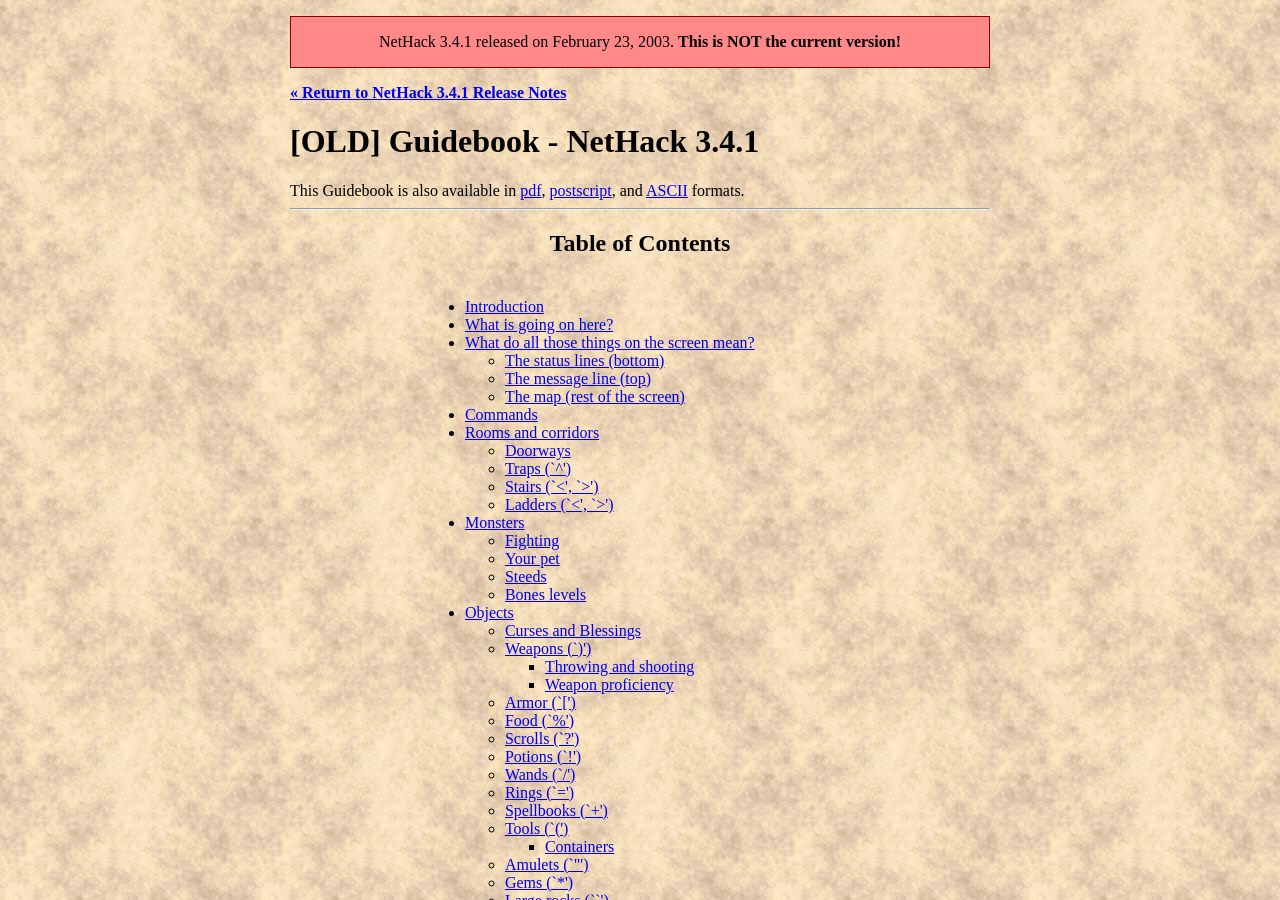
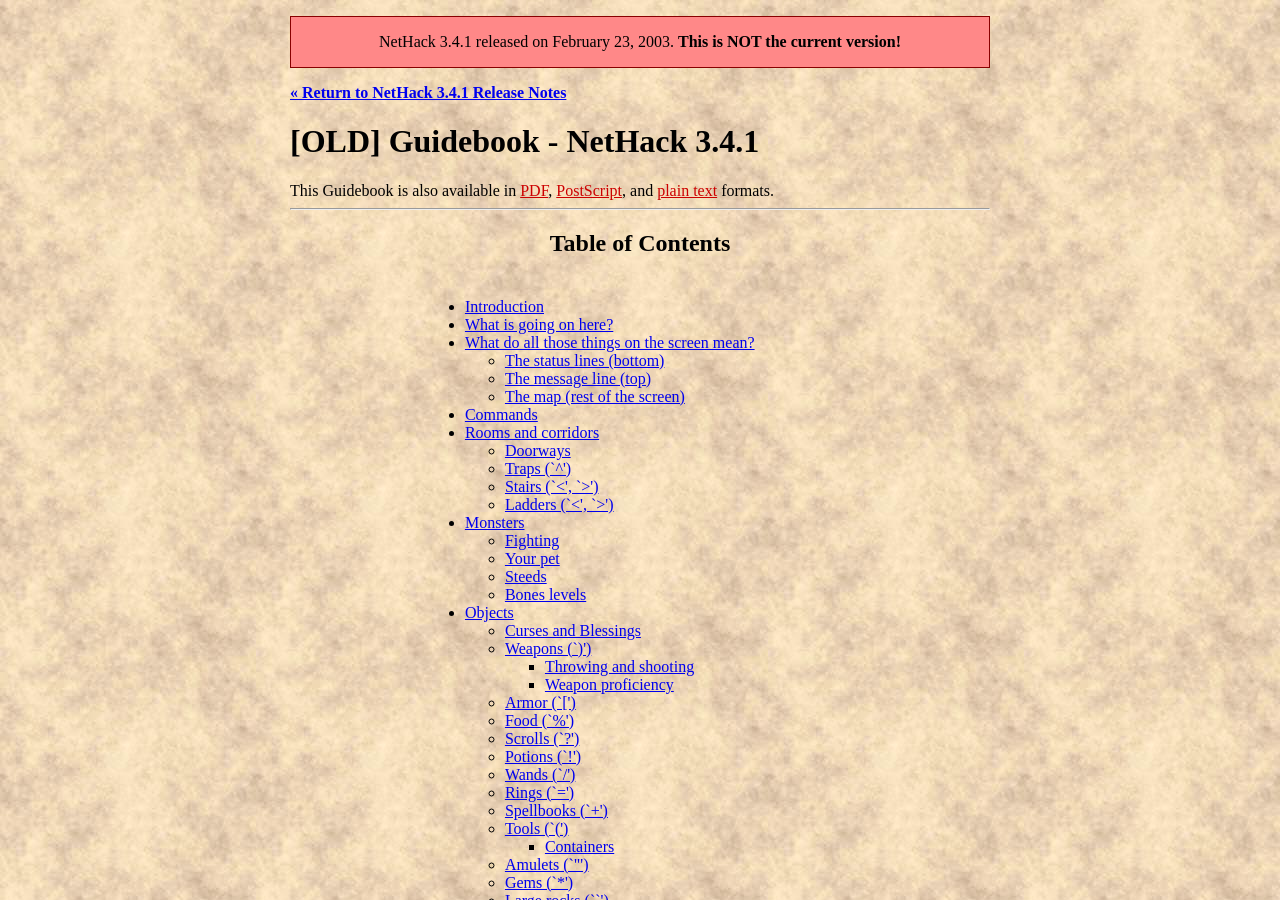
Before and after one commit to tung/nethack-www, a Jekyll site: the page built from v341/guidebook.html, in a window 1280 px wide and 900 px high. Built offline with Jekyll 4.4.1, drawn with Linux system fonts in a browser that asks for light colours.

Commit message:
Fix links in NetHack 3.4.1 Guidebook

```diff
--- a/v341/guidebook.html
+++ b/v341/guidebook.html
@@ -8,111 +8,111 @@
     url: release.html
 ---
 This Guidebook is also available in
-<a href="http://nethack.sourceforge.net/docs/nh341/Guidebook.pdf">pdf</a>,
-<a href="http://nethack.sourceforge.net/docs/nh341/Guidebook.ps">postscript</a>,
+<a href="#TODO">PDF</a>,
+<a href="#TODO">PostScript</a>,
 and
-<a href="http://nethack.sourceforge.net/docs/nh341/Guidebook.txt">ASCII</a>
+<a href="#TODO">plain text</a>
 formats.
 <hr>
 <center><h2>
 <a name="_TOC">Table of Contents</a>
 </h2></center><br>
 <center><table><tr><td><ul>
-<li><a href="Guidebook.html#_TOCentry_1">Introduction
-</a>
-<li><a href="Guidebook.html#_TOCentry_2">What is going on here?
-</a>
-<li><a href="Guidebook.html#_TOCentry_3">What do all those things on the screen mean?
-</a>
-<ul><li><a href="Guidebook.html#_TOCentry_4">The status lines (bottom)
-</a>
-<li><a href="Guidebook.html#_TOCentry_5">The message line (top)
-</a>
-<li><a href="Guidebook.html#_TOCentry_6">The map (rest of the screen)
-</a>
-</ul><li><a href="Guidebook.html#_TOCentry_7">Commands
-</a>
-<li><a href="Guidebook.html#_TOCentry_8">Rooms and corridors
-</a>
-<ul><li><a href="Guidebook.html#_TOCentry_9">Doorways
-</a>
-<li><a href="Guidebook.html#_TOCentry_10">Traps (`^')
-</a>
-<li><a href="Guidebook.html#_TOCentry_11">Stairs (`&lt;', `&gt;')
-</a>
-<li><a href="Guidebook.html#_TOCentry_12">Ladders (`&lt;', `&gt;')
-</a>
-</ul><li><a href="Guidebook.html#_TOCentry_13">Monsters
-</a>
-<ul><li><a href="Guidebook.html#_TOCentry_14">Fighting
-</a>
-<li><a href="Guidebook.html#_TOCentry_15">Your pet
-</a>
-<li><a href="Guidebook.html#_TOCentry_16">Steeds
-</a>
-<li><a href="Guidebook.html#_TOCentry_17">Bones levels
-</a>
-</ul><li><a href="Guidebook.html#_TOCentry_18">Objects
-</a>
-<ul><li><a href="Guidebook.html#_TOCentry_19">Curses and Blessings
-</a>
-<li><a href="Guidebook.html#_TOCentry_20">Weapons (`)')
-</a>
-<ul><li><a href="Guidebook.html#_TOCentry_21">Throwing and shooting
-</a>
-<li><a href="Guidebook.html#_TOCentry_22">Weapon proficiency
-</a>
-</ul><li><a href="Guidebook.html#_TOCentry_23">Armor (`[')
-</a>
-<li><a href="Guidebook.html#_TOCentry_24">Food (`%')
-</a>
-<li><a href="Guidebook.html#_TOCentry_25">Scrolls (`?')
-</a>
-<li><a href="Guidebook.html#_TOCentry_26">Potions (`!')
-</a>
-<li><a href="Guidebook.html#_TOCentry_27">Wands (`/')
-</a>
-<li><a href="Guidebook.html#_TOCentry_28">Rings (`=')
-</a>
-<li><a href="Guidebook.html#_TOCentry_29">Spellbooks (`+')
-</a>
-<li><a href="Guidebook.html#_TOCentry_30">Tools (`(')
-</a>
-<ul><li><a href="Guidebook.html#_TOCentry_31">Containers
-</a>
-</ul><li><a href="Guidebook.html#_TOCentry_32">Amulets (`&quot;')
-</a>
-<li><a href="Guidebook.html#_TOCentry_33">Gems (`*')
-</a>
-<li><a href="Guidebook.html#_TOCentry_34">Large rocks (``')
-</a>
-<li><a href="Guidebook.html#_TOCentry_35">Gold (`$')
-</a>
-</ul><li><a href="Guidebook.html#_TOCentry_36">Conduct
-</a>
-<li><a href="Guidebook.html#_TOCentry_37">Options
-</a>
-<ul><li><a href="Guidebook.html#_TOCentry_38">Setting the options
-</a>
-<li><a href="Guidebook.html#_TOCentry_39">Using the NETHACKOPTIONS environment variable
-</a>
-<li><a href="Guidebook.html#_TOCentry_40">Using a configuration file
-</a>
-<li><a href="Guidebook.html#_TOCentry_41">Customization options
-</a>
-<li><a href="Guidebook.html#_TOCentry_42">Window Port Customization options
-</a>
-<li><a href="Guidebook.html#_TOCentry_43">Platform-specific Customization options
-</a>
-<li><a href="Guidebook.html#_TOCentry_44">Configuring User Sounds
-</a>
-<li><a href="Guidebook.html#_TOCentry_45">Configuring NetHack for Play by the Blind
-</a>
-</ul><li><a href="Guidebook.html#_TOCentry_46">Scoring
-</a>
-<li><a href="Guidebook.html#_TOCentry_47">Explore mode
-</a>
-<li><a href="Guidebook.html#_TOCentry_48">Credits
+<li><a href="#_TOCentry_1">Introduction
+</a>
+<li><a href="#_TOCentry_2">What is going on here?
+</a>
+<li><a href="#_TOCentry_3">What do all those things on the screen mean?
+</a>
+<ul><li><a href="#_TOCentry_4">The status lines (bottom)
+</a>
+<li><a href="#_TOCentry_5">The message line (top)
+</a>
+<li><a href="#_TOCentry_6">The map (rest of the screen)
+</a>
+</ul><li><a href="#_TOCentry_7">Commands
+</a>
+<li><a href="#_TOCentry_8">Rooms and corridors
+</a>
+<ul><li><a href="#_TOCentry_9">Doorways
+</a>
+<li><a href="#_TOCentry_10">Traps (`^')
+</a>
+<li><a href="#_TOCentry_11">Stairs (`&lt;', `&gt;')
+</a>
+<li><a href="#_TOCentry_12">Ladders (`&lt;', `&gt;')
+</a>
+</ul><li><a href="#_TOCentry_13">Monsters
+</a>
+<ul><li><a href="#_TOCentry_14">Fighting
+</a>
+<li><a href="#_TOCentry_15">Your pet
+</a>
+<li><a href="#_TOCentry_16">Steeds
+</a>
+<li><a href="#_TOCentry_17">Bones levels
+</a>
+</ul><li><a href="#_TOCentry_18">Objects
+</a>
+<ul><li><a href="#_TOCentry_19">Curses and Blessings
+</a>
+<li><a href="#_TOCentry_20">Weapons (`)')
+</a>
+<ul><li><a href="#_TOCentry_21">Throwing and shooting
+</a>
+<li><a href="#_TOCentry_22">Weapon proficiency
+</a>
+</ul><li><a href="#_TOCentry_23">Armor (`[')
+</a>
+<li><a href="#_TOCentry_24">Food (`%')
+</a>
+<li><a href="#_TOCentry_25">Scrolls (`?')
+</a>
+<li><a href="#_TOCentry_26">Potions (`!')
+</a>
+<li><a href="#_TOCentry_27">Wands (`/')
+</a>
+<li><a href="#_TOCentry_28">Rings (`=')
+</a>
+<li><a href="#_TOCentry_29">Spellbooks (`+')
+</a>
+<li><a href="#_TOCentry_30">Tools (`(')
+</a>
+<ul><li><a href="#_TOCentry_31">Containers
+</a>
+</ul><li><a href="#_TOCentry_32">Amulets (`&quot;')
+</a>
+<li><a href="#_TOCentry_33">Gems (`*')
+</a>
+<li><a href="#_TOCentry_34">Large rocks (``')
+</a>
+<li><a href="#_TOCentry_35">Gold (`$')
+</a>
+</ul><li><a href="#_TOCentry_36">Conduct
+</a>
+<li><a href="#_TOCentry_37">Options
+</a>
+<ul><li><a href="#_TOCentry_38">Setting the options
+</a>
+<li><a href="#_TOCentry_39">Using the NETHACKOPTIONS environment variable
+</a>
+<li><a href="#_TOCentry_40">Using a configuration file
+</a>
+<li><a href="#_TOCentry_41">Customization options
+</a>
+<li><a href="#_TOCentry_42">Window Port Customization options
+</a>
+<li><a href="#_TOCentry_43">Platform-specific Customization options
+</a>
+<li><a href="#_TOCentry_44">Configuring User Sounds
+</a>
+<li><a href="#_TOCentry_45">Configuring NetHack for Play by the Blind
+</a>
+</ul><li><a href="#_TOCentry_46">Scoring
+</a>
+<li><a href="#_TOCentry_47">Explore mode
+</a>
+<li><a href="#_TOCentry_48">Credits
 </a>
 </ul></td></tr></table></center><hr>
 <h1 align=center>A Guide to the Mazes of Menace
@@ -163,7 +163,7 @@
 gather your gear, eat what may be your last meal outside, and enter the
 dungeon...
 
-<h5 align=right>[Back to <a href="Guidebook.html#_TOC">Table of Contents</a>.]</h5><h2><a name="_TOCentry_2">2 What is going on here?
+<h5 align=right>[Back to <a href="#_TOC">Table of Contents</a>.]</h5><h2><a name="_TOCentry_2">2 What is going on here?
 </a></h2><p>You have just begun a game of NetHack.  Your goal is to grab as much
 treasure as you can, retrieve the Amulet of Yendor, and escape the
 Mazes of Menace alive.
@@ -229,7 +229,7 @@
 (including other orcs).  Above all others, Orcs hate Elves with a passion
 unequalled, and will go out of their way to kill one at any opportunity.
 The armor and weapons fashioned by the Orcs are typically of inferior quality.
-<h5 align=right>[Back to <a href="Guidebook.html#_TOC">Table of Contents</a>.]</h5><h2><a name="_TOCentry_3">3 What do all those things on the screen mean?
+<h5 align=right>[Back to <a href="#_TOC">Table of Contents</a>.]</h5><h2><a name="_TOCentry_3">3 What do all those things on the screen mean?
 </a></h2><p>On the screen is kept a map of where you have
 been and what you have seen on the current dungeon level; as you
 explore more of the level, it appears on the screen in front of you.
@@ -482,7 +482,7 @@
 symbol represents with the `/' command (see the next section for
 more info).
 
-<h5 align=right>[Back to <a href="Guidebook.html#_TOC">Table of Contents</a>.]</h5><h2><a name="_TOCentry_7">4 Commands
+<h5 align=right>[Back to <a href="#_TOC">Table of Contents</a>.]</h5><h2><a name="_TOCentry_7">4 Commands
 </a></h2><p>Commands are initiated by typing one or two characters.  Some commands,
 like ``search'', do not require that any more information be collected by
 NetHack.  Other commands might require additional information, for
@@ -994,7 +994,7 @@
 <dd>
 Untrap a trap, door, or chest.  Same as ``#untrap'' or ``M-u''.
 
-</dl><h5 align=right>[Back to <a href="Guidebook.html#_TOC">Table of Contents</a>.]</h5><h2><a name="_TOCentry_8">5 Rooms and corridors
+</dl><h5 align=right>[Back to <a href="#_TOC">Table of Contents</a>.]</h5><h2><a name="_TOCentry_8">5 Rooms and corridors
 </a></h2><p>Rooms and corridors in the dungeon are either lit or dark.
 Any lit areas within your line of sight will be displayed;
 dark areas are only displayed if they are within one space of you.
@@ -1059,7 +1059,7 @@
 </a></h3><p>Ladders serve the same purpose as staircases, and the two types of
 inter-level connections are nearly indistinguishable during game play.
 
-<h5 align=right>[Back to <a href="Guidebook.html#_TOC">Table of Contents</a>.]</h5><h2><a name="_TOCentry_13">6 Monsters
+<h5 align=right>[Back to <a href="#_TOC">Table of Contents</a>.]</h5><h2><a name="_TOCentry_13">6 Monsters
 </a></h2><p>Monsters you cannot see are not displayed on the screen.  Beware!
 You may suddenly come upon one in a dark place.  Some magic items can
 help you locate them before they locate you (which some monsters can do
@@ -1125,7 +1125,7 @@
 former player; it is probably still lurking around, gloating over its
 last victory.
 
-<h5 align=right>[Back to <a href="Guidebook.html#_TOC">Table of Contents</a>.]</h5><h2><a name="_TOCentry_18">7 Objects
+<h5 align=right>[Back to <a href="#_TOC">Table of Contents</a>.]</h5><h2><a name="_TOCentry_18">7 Objects
 </a></h2><p>When you find something in the dungeon, it is common to want to pick
 it up.  In NetHack, this is accomplished automatically by walking over
 the object (unless you turn off the
@@ -1512,7 +1512,7 @@
 of monsters in the dungeon that may be influenced by the amount of gold
 you are carrying (shopkeepers aside).
 
-<h5 align=right>[Back to <a href="Guidebook.html#_TOC">Table of Contents</a>.]</h5><h2><a name="_TOCentry_36">8 Conduct
+<h5 align=right>[Back to <a href="#_TOC">Table of Contents</a>.]</h5><h2><a name="_TOCentry_36">8 Conduct
 </a></h2><p>As if winning NetHack were not difficult enough, certain players
 seek to challenge themselves by imposing restrictions on the
 way they play the game.  The game automatically tracks some of
@@ -1609,7 +1609,7 @@
 game offers you an opportunity to make a wish for an item, you may
 choose ``nothing'' if you want to decline.
 
-<h5 align=right>[Back to <a href="Guidebook.html#_TOC">Table of Contents</a>.]</h5><h2><a name="_TOCentry_37">9 Options
+<h5 align=right>[Back to <a href="#_TOC">Table of Contents</a>.]</h5><h2><a name="_TOCentry_37">9 Options
 </a></h2><p>Due to variations in personal tastes and conceptions of how NetHack
 should do things, there are options you can set to change how NetHack
 behaves.
@@ -2442,7 +2442,7 @@
 default representation of the dungeon using standard ASCII characters
 with fancier characters from extended character sets, and these fancier
 characters can annoy screen-readers.
-</dl><h5 align=right>[Back to <a href="Guidebook.html#_TOC">Table of Contents</a>.]</h5><h2><a name="_TOCentry_46">10 Scoring
+</dl><h5 align=right>[Back to <a href="#_TOC">Table of Contents</a>.]</h5><h2><a name="_TOCentry_46">10 Scoring
 </a></h2><p>NetHack maintains a list of the top scores or scorers on your machine,
 depending on how it is set up.  In the latter case, each account on
 the machine can post only one non-winning score on this list.  If
@@ -2462,7 +2462,7 @@
 <p>If you just want to see what the current top players/games list is, you
 can type <b>nethack -s all</b> on most versions.
 
-<h5 align=right>[Back to <a href="Guidebook.html#_TOC">Table of Contents</a>.]</h5><h2><a name="_TOCentry_47">11 Explore mode
+<h5 align=right>[Back to <a href="#_TOC">Table of Contents</a>.]</h5><h2><a name="_TOCentry_47">11 Explore mode
 </a></h2><p>NetHack is an intricate and difficult game.  Novices might falter
 in fear, aware of their ignorance of the means to survive.  Well, fear
 not.  Your dungeon may come equipped with an ``explore'' or ``discovery''
@@ -2474,7 +2474,7 @@
 the game.  The other benefits of explore mode are left for the trepid
 reader to discover.
 
-<h5 align=right>[Back to <a href="Guidebook.html#_TOC">Table of Contents</a>.]</h5><h2><a name="_TOCentry_48">12 Credits
+<h5 align=right>[Back to <a href="#_TOC">Table of Contents</a>.]</h5><h2><a name="_TOCentry_48">12 Credits
 </a></h2><p>The original <i>hack</i> game was modeled on the Berkeley
 UNIX<i>rogue</i> game.  Large portions of this paper were shamelessly
 cribbed from <i>A Guide to the Dungeons of Doom</i>, by Michael C. Toy
@@ -2659,7 +2659,7 @@
 
 </pre></table>
 <br>
-<h5>Brand and product names are trademarks or registered trademarks of their respective holders.</h5><h5 align=right>[Back to <a href="Guidebook.html#_TOC">Table of Contents</a>.]</h5>
+<h5>Brand and product names are trademarks or registered trademarks of their respective holders.</h5><h5 align=right>[Back to <a href="#_TOC">Table of Contents</a>.]</h5>
 <!--
 NetHack is Copyright 1985-2003 by Stichting Mathematisch Centrum
 and M. Stephenson.  See
```
